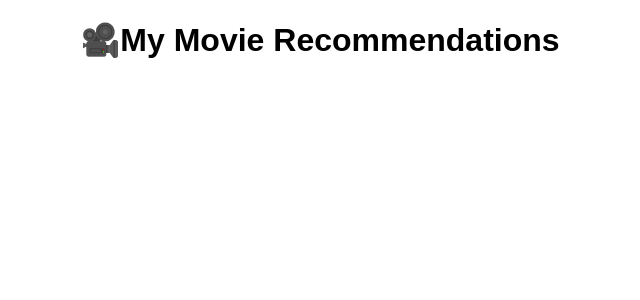
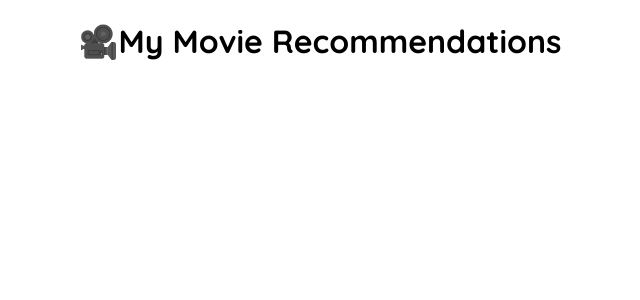
Before and after one commit to tejpatelme/movie-recommendations, a React (Create React App) app: page / in a window 1280 px wide. Shown: the top 300 px of the page, without its empty margins (320-960 px from the left). Built offline with nearby package versions, Linux system fonts and the light colour scheme.

Commit message:
style : added google font

```diff
--- a/src/styles.css
+++ b/src/styles.css
@@ -1,4 +1,6 @@
+@import url("https://fonts.googleapis.com/css2?family=Quicksand:wght@300;400;500;600;700&display=swap");
+
 .App {
-  font-family: sans-serif;
+  font-family: "Quicksand", sans-serif;
   text-align: center;
 }
```
